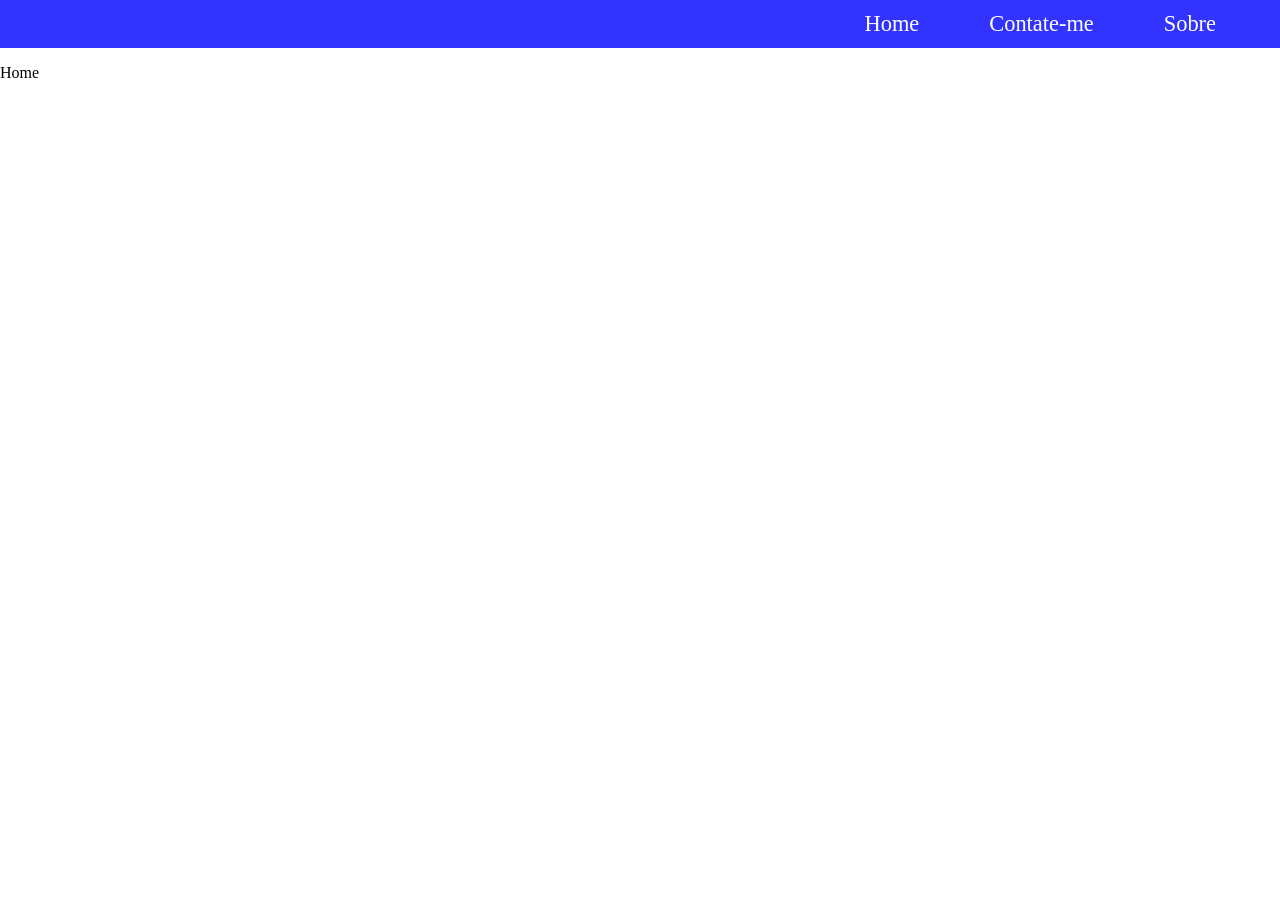
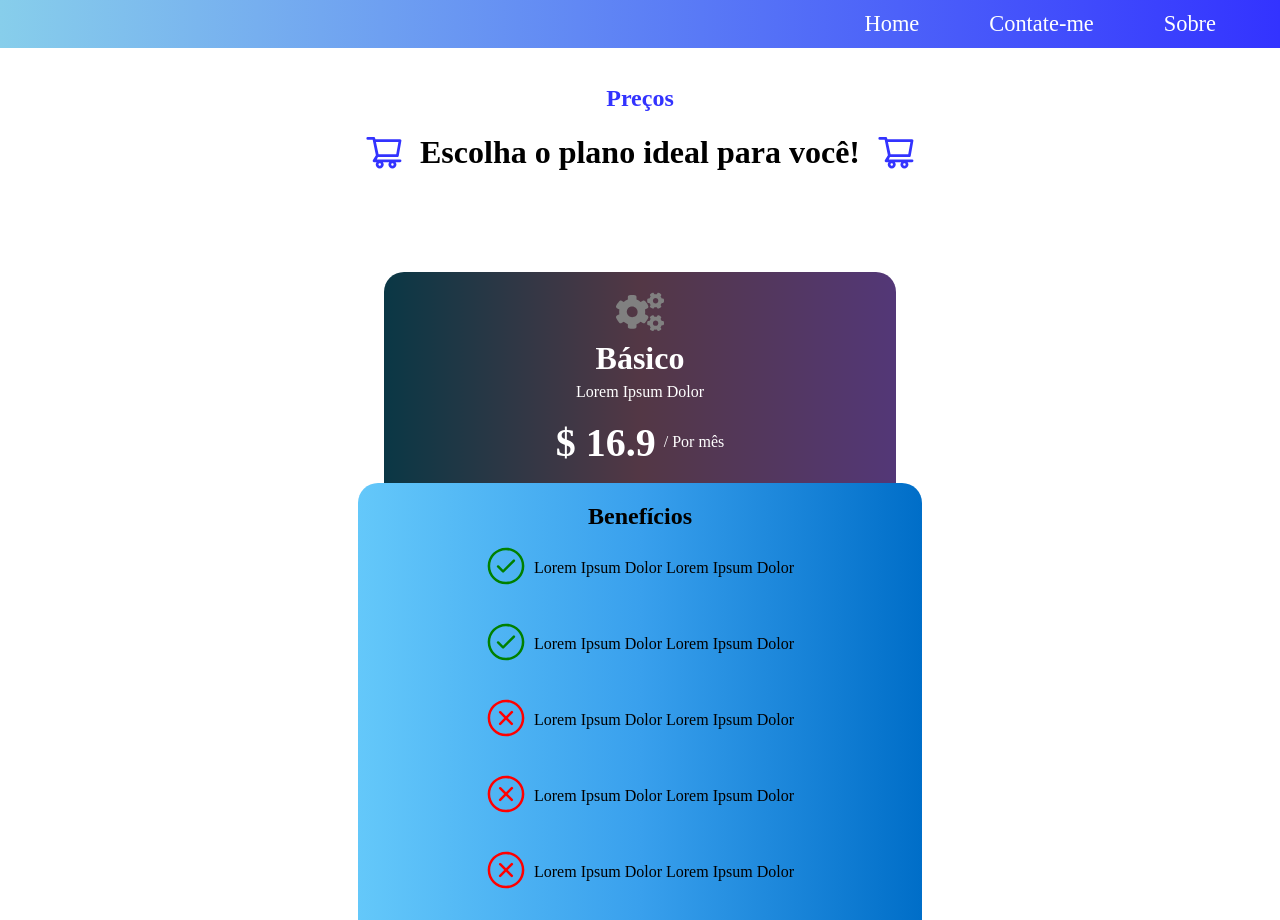
Before and after one commit to rena02to/Connect-Planos, a React (Create React App) app in the folder tabela-precos/: page / in a window 1280 px wide. Shown: the top 920 px of the page. Before the commit the page ends 800 px from the top, so only its background shows below. Built offline with nearby package versions, Linux system fonts and the light colour scheme; the HTML template or start-up script is replaced by a standard one.

Commit message:
Adicionando a página de home

```diff
--- /dev/null
+++ b/tabela-precos/src/layout/InfosPreco.js
@@ -0,0 +1,87 @@
+import { useState, useEffect } from "react";
+import { GoCheckCircle, GoXCircle } from "react-icons/go";
+import { FaCrown, FaCogs } from "react-icons/fa";
+import { BsFillShieldFill } from "react-icons/bs";
+import style from "./InfosPreco.module.css";
+
+function InfoPreco({infos}){
+    var valor = infos[3];
+    const plano = infos[1];
+    const [tipo, setTipo] = useState('');
+    const legenda = infos[2];
+    const [represent, setRepresent] = useState();
+    var validade = "/ Por mês";
+
+    //beneficios nao tem uso efetivo, porém é para simular uma cadeia real em que cada item representa um beneficio
+    const beneficios = ['Lorem Ipsum Dolor Lorem Ipsum Dolor', 'Lorem Ipsum Dolor Lorem Ipsum Dolor', 'Lorem Ipsum Dolor Lorem Ipsum Dolor', 'Lorem Ipsum Dolor Lorem Ipsum Dolor', 'Lorem Ipsum Dolor Lorem Ipsum Dolor'];
+    const possui = [];
+    for(let i = 4; i < infos.length; i++){
+        if(infos[i] === true){
+            possui.push(<GoCheckCircle className={style['check_circle_icon']}/>)
+        }else{
+            possui.push(<GoXCircle className={style['x-circle-icon']} />)
+        }
+    }
+
+    useEffect(() => {
+        switch (plano) {
+            case 'Básico':
+                setTipo(style.basico);
+                setRepresent(<FaCogs className={style.engr}/>);
+                break;
+            case 'Premium':
+                setTipo(style.premium);
+                setRepresent(<FaCrown className={style.coroa}/>);
+                break;
+            case 'Essencial':
+                setTipo(style.essencial);
+                setRepresent(<BsFillShieldFill className={style.escudo}/>);
+                break;
+        }
+    }, [plano]);
+
+    if(infos[0] === false){
+        valor = valor *10;
+        validade = "/ Por ano";
+    }
+
+    return(
+        <div className={style.item}>
+            <div className={style.rep}>{represent}</div>
+            <h1>{plano}</h1>
+            <p className={style.legenda}>{legenda}</p>
+            <div className={style.valor}>
+                <h1>$ {valor}</h1>
+                <p>{validade}</p>
+            </div>
+            <div className={tipo}>
+                <h2 className={style.h2}>Benefícios</h2>
+                <div className={style.lista}>
+                    <div>
+                        <p className={style.icone}>{possui[0]}</p>
+                        <p>{beneficios[0]}</p>
+                    </div>
+                    <div>
+                        <p className={style.icone}>{possui[1]}</p>
+                        <p>{beneficios[1]}</p>
+                    </div>
+                    <div>
+                        <p className={style.icone}>{possui[2]}</p>
+                        <p>{beneficios[2]}</p>
+                    </div>
+                    <div>
+                        <p className={style.icone}>{possui[3]}</p>
+                        <p>{beneficios[3]}</p>
+                    </div>
+                    <div>
+                        <p className={style.icone}>{possui[4]}</p>
+                        <p>{beneficios[4]}</p>
+                    </div>
+                </div>
+            </div>
+            <button><h2 className={style.botao}>Contratar</h2></button>
+        </div>
+    );
+}
+
+export default InfoPreco;
--- /dev/null
+++ b/tabela-precos/src/layout/InfosPreco.module.css
@@ -0,0 +1,172 @@
+.item, .basico, .essencial, .premium{
+    border: 0px solid transparent;
+    display: flex;
+    flex-direction: column;
+    align-items: center;
+}
+
+.rep{
+    margin-top: 1em;
+    margin-bottom: 0em;
+}
+
+.rep svg{
+    width: 3em;
+    height: 3em;
+}
+
+.engr{
+    color: gray !important;
+}
+
+.escudo{
+    color: white !important;
+}
+
+.coroa{
+    color: rgb(255, 255, 0) !important;
+}
+
+.item{
+    width: 30%;
+    border-radius: 20px 20px 20% 20%;
+    background: linear-gradient(to right, rgb(10, 55, 69), rgb(83, 55, 69), rgb(83, 55, 119));
+    color: white;
+    margin-bottom: 5em;
+}
+
+.item h1{
+    margin-top: 0em;
+    margin-bottom: 0.2em;
+}
+
+.represent{
+    margin-top: 1em;
+}
+
+.basico, .essencial, .premium{
+    width: 110%;
+    border-radius: 20px 20px 20px 20px;
+    margin-top: 0.5em;
+    margin-bottom: 0.5em;
+}
+
+.valor{
+    margin-top: 1em;
+    margin-bottom: 0.5em;
+    display: flex;
+    flex-direction: row;
+    align-items: center;
+}
+
+.valor p{
+    margin-left: 0.5em;
+}
+
+.valor h1{
+    font-size: 2.5em;
+    margin-bottom: 0em;
+    margin-top: 0em;
+}
+
+.basico{
+    background: linear-gradient(to right, rgb(100, 200, 250), rgb(57, 160, 237), rgb(0, 110, 200));
+}
+
+.essencial{
+    background: linear-gradient(to right, rgb(255, 192, 203), rgb(255, 105, 180));
+}
+
+.premium{
+    background: linear-gradient(to right, rgb(255, 170, 0), rgb(255, 140, 0), rgb(255, 115, 0));
+}
+
+.item button{
+    color: white;
+    margin-bottom: 2em;
+    margin-top: 1em;
+    background-color: #1463FF;
+    border-color: transparent;
+    border-radius: 30px;
+    cursor: pointer;
+    width: 50%;
+}
+
+.legenda{
+    margin-top: 0em;
+    margin-bottom: 0em;
+}
+
+.lista{
+    display: flex;
+    flex-direction: column;
+    align-items: center;
+    margin-left: 1em;
+    margin-right: 1em;
+    margin-bottom: 2em;
+}
+
+.lista p{
+    color: black;
+}
+
+.lista div{
+    display: flex;
+    flex-direction: row;
+    align-items: center;
+    margin-top: 0em;
+    margin-bottom: 0em;
+}
+
+.icone{
+    margin-right: 0.5em;
+}
+
+.item svg{
+    color: red;
+}
+
+.x_circle_icon {
+    color: red !important;
+}
+
+.check_circle_icon{
+    color: green !important;
+}
+
+.h2{
+    margin-bottom: 0em;
+    color: black;
+}
+
+@media (max-width: 1600px) {
+    .item{
+        width: 50%;
+        margin: 0px auto;
+        margin-bottom: 5em;
+    }
+}
+
+@media (max-width: 1200px) {
+    .item{
+        width: 60%;
+        margin: 0px auto;
+        margin-bottom: 5em;
+    }
+}
+
+@media (max-width: 1000px) {
+    .item{
+        width: 70%;
+        margin: 0px auto;
+        margin-bottom: 5em;
+    }
+}
+
+@media (max-width: 800px) {
+    .item{
+        width: 80%;
+        margin: 0px auto;
+        margin-bottom: 5em;
+    }
+}
--- a/tabela-precos/src/layout/Navbar.module.css
+++ b/tabela-precos/src/layout/Navbar.module.css
@@ -1,6 +1,6 @@
 .navbar{
     display: flex;
-    background-color: rgb(51, 51, 255);
+    background: linear-gradient(to right, rgb(135, 206, 235), rgb(51, 51, 255));;
     width: 100%;
     flex-direction: row;
     justify-content: right;
--- a/tabela-precos/src/pages/Home.js
+++ b/tabela-precos/src/pages/Home.js
@@ -1,6 +1,23 @@
+import { AiOutlineShoppingCart } from "react-icons/ai";
+import { useState } from "react";
+import style from "./Home.module.css";
+import InfoPreco from "../layout/InfosPreco";
+
 function Home(){
+
+    const [mensal, setMensal] = useState(true);
+
     return(
-        <p>Home</p>
+        <div className={style.planos}>
+            <p className={style.legenda}>Preços</p>
+            <div className={style.titulo}><AiOutlineShoppingCart /><h1>Escolha o plano ideal para você!</h1><AiOutlineShoppingCart /></div>
+            <div className={style.tabela}>
+                <InfoPreco infos={[mensal, 'Básico', 'Lorem Ipsum Dolor', 16.9, true, true, false, false, false]}/>
+                <InfoPreco infos={[mensal, 'Essencial', 'Lorem Ipsum Dolor', 26.9, true, true, true, false, false]}/>
+                <InfoPreco infos={[mensal, 'Premium', 'Lorem Ipsum Dolor', 36.9, true, true, true, true, true]}/>
+            </div>
+
+        </div>
     );
 }
 
--- /dev/null
+++ b/tabela-precos/src/pages/Home.module.css
@@ -0,0 +1,44 @@
+.planos{
+    display: flex;
+    flex-direction: column;
+    align-items: center;
+    margin: 1% auto;
+}
+
+.planos svg{
+    color: rgb(51, 51, 255);
+    width: 2.5em;
+    height: 2.5em;
+}
+
+.titulo{
+    display: flex;
+    flex-direction: row;
+    align-items: center;
+}
+
+.titulo h1{
+    margin-left: 0.5em;
+    margin-right: 0.5em;
+}
+
+.tabela{
+    display: flex;
+    flex-direction: row;
+    width: 80%;
+    justify-content: space-between;
+    margin-top: 5em;
+}
+
+.legenda{
+    margin-bottom: 0em;
+    font-size: x-large;
+    color: rgb(51, 51, 255);
+    font-weight: bold;
+}
+
+@media (max-width: 1600px) {
+    .tabela{
+        flex-direction: column;
+    }
+}
```
